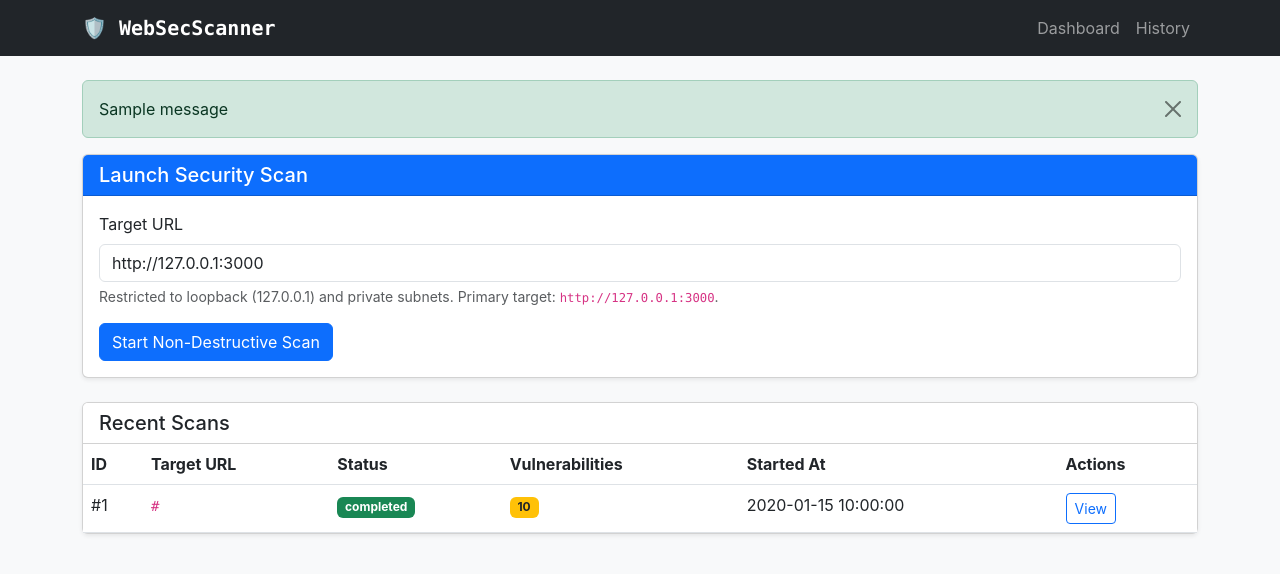
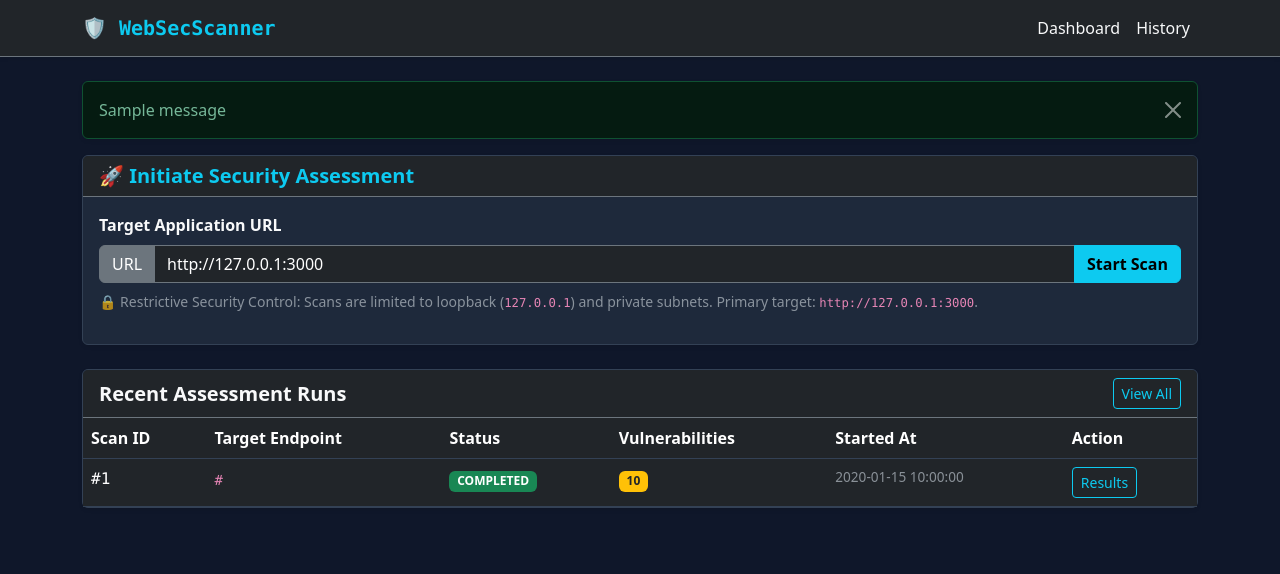
Before and after one commit to Guilmar-1/gensec-hw6, a Flask app: page / in a window 1280 px wide. Shown: the top 574 px of the page. Run offline with Flask 3, Linux system fonts and the light colour scheme; tables that the repository leaves empty hold one stand-in row (values such as "Sample post"); one stand-in notice (Sample message) is shown.

Commit message:
feat: enhance dashboard UI, add HTML reports, and expand test suite
Co-authored-by: aider (gemini/gemini-3.6-flash) <aider@aider.chat>

```diff
--- a/static/css/style.css
+++ b/static/css/style.css
@@ -1,6 +1,49 @@
+:root {
+    --bs-body-bg: #0f172a;
+    --bs-body-color: #f8fafc;
+    --card-bg: #1e293b;
+    --card-border: #334155;
+}
+
 body {
-    font-family: -apple-system, BlinkMacSystemFont, "Segoe UI", Roboto, "Helvetica Neue", Arial, sans-serif;
+    background-color: var(--bs-body-bg);
+    color: var(--bs-body-color);
+    font-family: system-ui, -apple-system, "Segoe UI", Roboto, sans-serif;
 }
+
+.card {
+    background-color: var(--card-bg);
+    border: 1px solid var(--card-border);
+    color: var(--bs-body-color);
+}
+
+.card-header {
+    border-bottom: 1px solid var(--card-border);
+}
+
+.table {
+    color: var(--bs-body-color);
+    border-color: var(--card-border);
+}
+
+.table-hover tbody tr:hover {
+    color: #fff;
+    background-color: rgba(255, 255, 255, 0.05);
+}
+
+.code-block {
+    background-color: #090d16;
+    border: 1px solid #1e293b;
+    border-radius: 0.375rem;
+    padding: 0.75rem;
+    font-family: monospace;
+}
+
+.badge-critical { background-color: #ef4444; color: white; }
+.badge-high { background-color: #f97316; color: white; }
+.badge-medium { background-color: #eab308; color: black; }
+.badge-low { background-color: #3b82f6; color: white; }
+
 .fs-7 {
     font-size: 0.85rem;
 }
--- a/templates/base.html
+++ b/templates/base.html
@@ -1,5 +1,5 @@
 <!DOCTYPE html>
-<html lang="en">
+<html lang="en" data-bs-theme="dark">
 <head>
     <meta charset="UTF-8">
     <meta name="viewport" content="width=device-width, initial-scale=1.0">
@@ -7,13 +7,15 @@
     <link href="https://cdn.jsdelivr.net/npm/bootstrap@5.3.0/dist/css/bootstrap.min.css" rel="stylesheet">
     <link rel="stylesheet" href="{{ url_for('static', filename='css/style.css') }}">
 </head>
-<body class="bg-light">
-    <nav class="navbar navbar-expand-lg navbar-dark bg-dark">
+<body>
+    <nav class="navbar navbar-expand-lg navbar-dark border-bottom border-secondary bg-dark shadow-sm">
         <div class="container">
-            <a class="navbar-brand font-monospace fw-bold" href="{{ url_for('dashboard.index') }}">🛡️ WebSecScanner</a>
-            <div class="navbar-nav">
-                <a class="nav-link" href="{{ url_for('dashboard.index') }}">Dashboard</a>
-                <a class="nav-link" href="{{ url_for('scan.scan_history') }}">History</a>
+            <a class="navbar-brand font-monospace fw-bold text-info" href="{{ url_for('dashboard.index') }}">
+                🛡️ WebSecScanner
+            </a>
+            <div class="navbar-nav ms-auto">
+                <a class="nav-link text-light" href="{{ url_for('dashboard.index') }}">Dashboard</a>
+                <a class="nav-link text-light" href="{{ url_for('scan.scan_history') }}">History</a>
             </div>
         </div>
     </nav>
@@ -22,7 +24,7 @@
         {% with messages = get_flashed_messages(with_categories=true) %}
             {% if messages %}
                 {% for category, message in messages %}
-                    <div class="alert alert-{{ category }} alert-dismissible fade show" role="alert">
+                    <div class="alert alert-{{ category if category != 'error' else 'danger' }} alert-dismissible fade show shadow-sm" role="alert">
                         {{ message }}
                         <button type="button" class="btn-close" data-bs-dismiss="alert"></button>
                     </div>
--- a/templates/index.html
+++ b/templates/index.html
@@ -3,19 +3,22 @@
 <div class="row mb-4">
     <div class="col-md-12">
         <div class="card shadow-sm">
-            <div class="card-header bg-primary text-white">
-                <h5 class="card-title mb-0">Launch Security Scan</h5>
+            <div class="card-header bg-dark border-bottom border-secondary text-info">
+                <h5 class="card-title mb-0 fw-bold">🚀 Initiate Security Assessment</h5>
             </div>
             <div class="card-body">
                 <form action="{{ url_for('scan.start_scan') }}" method="POST">
                     <div class="mb-3">
-                        <label for="target_url" class="form-label">Target URL</label>
-                        <input type="url" class="form-control" id="target_url" name="target_url" value="{{ default_target }}" required>
-                        <div class="form-text">
-                            Restricted to loopback (127.0.0.1) and private subnets. Primary target: <code>http://127.0.0.1:3000</code>.
+                        <label for="target_url" class="form-label text-light fw-bold">Target Application URL</label>
+                        <div class="input-group">
+                            <span class="input-group-text bg-secondary text-white border-secondary">URL</span>
+                            <input type="url" class="form-control bg-dark text-white border-secondary" id="target_url" name="target_url" value="{{ default_target }}" required>
+                            <button type="submit" class="btn btn-info fw-bold">Start Scan</button>
+                        </div>
+                        <div class="form-text text-muted mt-2">
+                            🔒 Restrictive Security Control: Scans are limited to loopback (<code>127.0.0.1</code>) and private subnets. Primary target: <code>http://127.0.0.1:3000</code>.
                         </div>
                     </div>
-                    <button type="submit" class="btn btn-primary">Start Non-Destructive Scan</button>
                 </form>
             </div>
         </div>
@@ -25,33 +28,39 @@
 <div class="row">
     <div class="col-md-12">
         <div class="card shadow-sm">
-            <div class="card-header bg-white">
-                <h5 class="card-title mb-0">Recent Scans</h5>
+            <div class="card-header bg-dark border-bottom border-secondary d-flex justify-content-between align-items-center">
+                <h5 class="card-title mb-0 text-light fw-bold">Recent Assessment Runs</h5>
+                <a href="{{ url_for('scan.scan_history') }}" class="btn btn-sm btn-outline-info">View All</a>
             </div>
             <div class="card-body p-0">
-                <table class="table table-hover mb-0">
+                <div class="table-responsive">
+                    <table class="table table-dark table-hover mb-0">
                         <thead>
-                        <tr>
-                            <th>ID</th>
-                            <th>Target URL</th>
+                            <tr class="text-muted">
+                                <th>Scan ID</th>
+                                <th>Target Endpoint</th>
                                 <th>Status</th>
                                 <th>Vulnerabilities</th>
                                 <th>Started At</th>
-                            <th>Actions</th>
+                                <th>Action</th>
                             </tr>
                         </thead>
                         <tbody>
                             {% for scan in scans[:5] %}
                             <tr>
-                            <td>#{{ scan.id }}</td>
+                                <td class="font-monospace">#{{ scan.id }}</td>
                                 <td><code>{{ scan.target_url }}</code></td>
-                            <td><span class="badge bg-{{ 'success' if scan.status == 'completed' else 'danger' if scan.status == 'failed' else 'secondary' }}">{{ scan.status }}</span></td>
+                                <td>
+                                    <span class="badge bg-{{ 'success' if scan.status == 'completed' else 'danger' if scan.status == 'failed' else 'secondary' }}">
+                                        {{ scan.status | upper }}
+                                    </span>
+                                </td>
                                 <td><span class="badge bg-warning text-dark">{{ scan.total_vulnerabilities }}</span></td>
-                            <td>{{ scan.start_time }}</td>
-                            <td><a href="{{ url_for('scan.view_scan', scan_id=scan.id) }}" class="btn btn-sm btn-outline-primary">View</a></td>
+                                <td class="text-muted fs-7">{{ scan.start_time }}</td>
+                                <td><a href="{{ url_for('scan.view_scan', scan_id=scan.id) }}" class="btn btn-sm btn-outline-info">Results</a></td>
                             </tr>
                             {% else %}
-                        <tr><td colspan="6" class="text-center py-3 text-muted">No scans run yet.</td></tr>
+                            <tr><td colspan="6" class="text-center py-4 text-muted">No historical scan runs found.</td></tr>
                             {% endfor %}
                         </tbody>
                     </table>
@@ -59,4 +68,5 @@
             </div>
         </div>
     </div>
+</div>
 {% endblock %}
```
Also changed, not shown: controllers/report_controller.py (+17 -1 lines), templates/history.html (+15 -9 lines), templates/scan_detail.html (+32 -17 lines), tests/test_models.py (added, +53 -0 lines), tests/test_routes.py (+2 -2 lines), README.md (added), 2 other files. Lines whose indentation alone changed are shown as unchanged.
